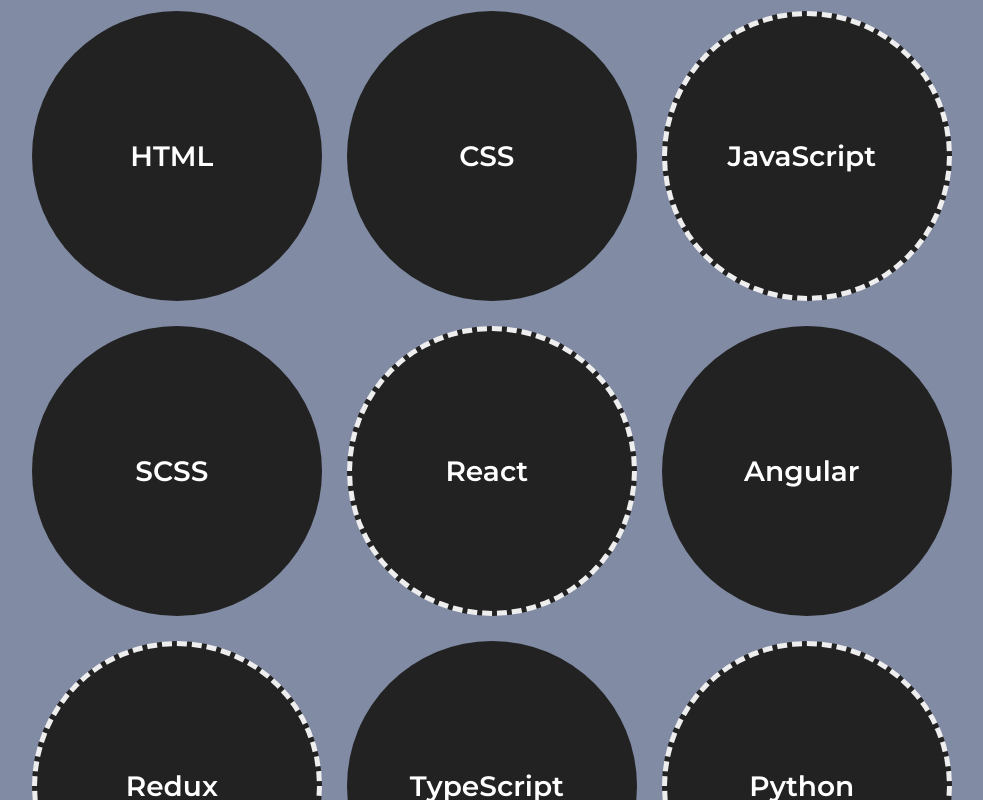
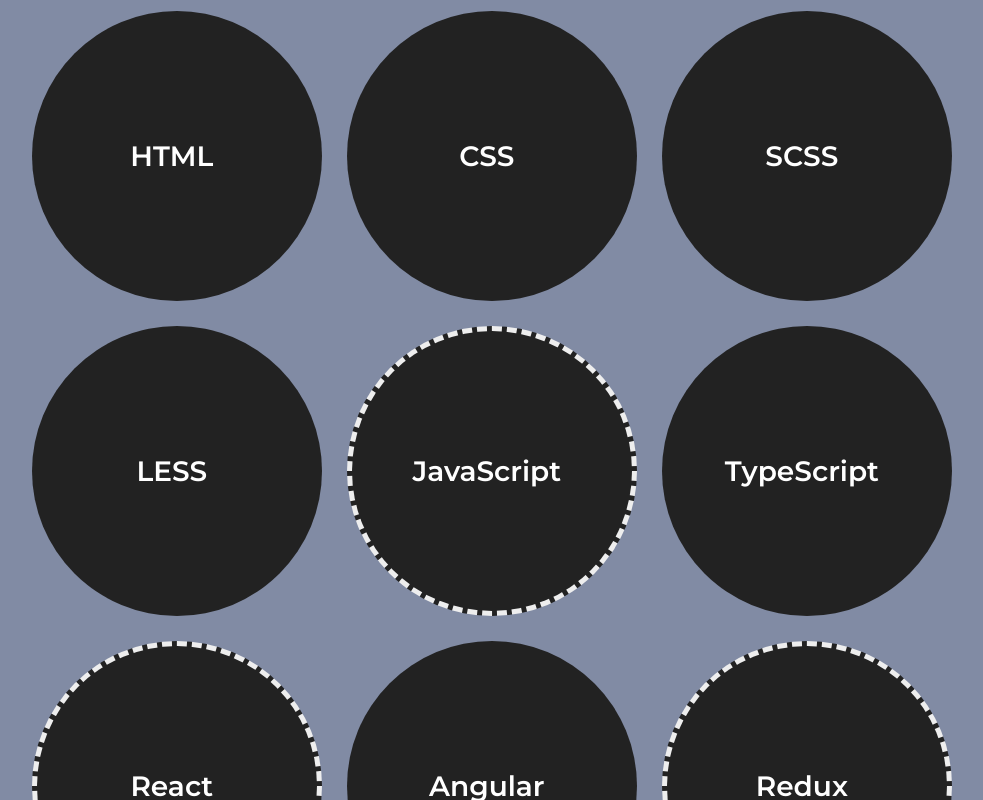
Before and after one commit to Vlaek/PortfolioLandingPage, a React (Vite) app: page / in a window 1280 px wide. Shown: the part 940-1740 px from the top of the page, without its empty margins (148-1131 px from the left). Built offline with nearby package versions, Linux system fonts and the light colour scheme.

Commit message:
add new skills

```diff
--- a/src/data/data.ts
+++ b/src/data/data.ts
@@ -5,6 +5,14 @@
 	},
 	{
 		title: 'CSS',
+    type: ['Frontend'],
+	},
+	{
+		title: 'SCSS',
+    type: ['Frontend'],
+	},
+	{
+		title: 'LESS',
     type: ['Frontend'],
 	},
 	{
@@ -21,10 +29,11 @@
 			'Lodash',
 			'Jest',
 			'ThreeJS',
+      'bem-cn'
 		],
 	},
 	{
-		title: 'SCSS',
+		title: 'TypeScript',
     type: ['Frontend'],
 	},
 	{
@@ -62,10 +71,6 @@
 		extra: ['Redux Saga', 'Redux ToolKit', 'RTK Query'],
 	},
 	{
-		title: 'TypeScript',
-    type: ['Frontend'],
-	},
-	{
 		title: 'Python',
     type: ['Backend'],
 		extra: ['Keras', 'Matplotlib', 'NumPy', 'Pandas'],
@@ -76,6 +81,7 @@
 	},
 	{
 		title: 'Git',
+    extra: ['GitHub', 'GitLab', 'git flow'],
 	},
 	{
 		title: 'SQL',
```
